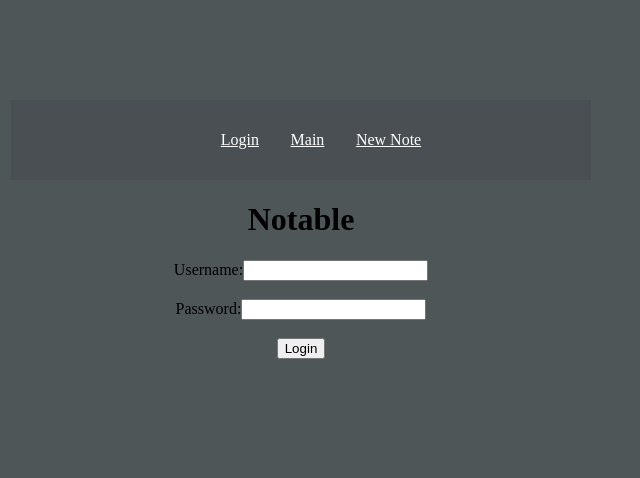
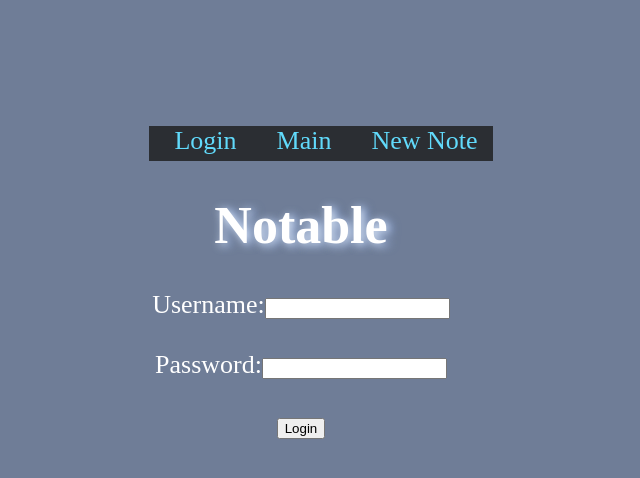
Before and after one commit to DistWeb2020/notable-0.1, a React (Create React App) app in the folder notable-fe/notable-app/: page /login in a window 1280 px wide. Shown: the top 478 px of the page, without its empty margins (589-1229 px from the left). Built offline with nearby package versions, Linux system fonts and the light colour scheme.

Commit message:
quick add of styles unfinished

```diff
--- a/notable-fe/notable-app/src/App.js
+++ b/notable-fe/notable-app/src/App.js
@@ -12,8 +12,8 @@ function App() {
     <div className="App">
       <Nav />
       <Switch>
+        <Route path="/main" component={Main}/>
         <Route path="/login" component={Login} />
-        <Route path="/main" component={Main}/>
         <Route path="/newNote" component={NewNote} />
       </Switch>
 
--- a/notable-fe/notable-app/src/Components/Styles/App.css
+++ b/notable-fe/notable-app/src/Components/Styles/App.css
@@ -1,52 +1,74 @@
-.App {
-  text-align: center;
-}
-
-.App-logo {
-  height: 40vmin;
-  pointer-events: none;
-}
-
-@media (prefers-reduced-motion: no-preference) {
-  .App-logo {
-    animation: App-logo-spin infinite 20s linear;
-  }
-}
-
-.App-header {
-  background-color: #282c34;
-  min-height: 100vh;
+body {
+  background-color: #6f7d97;
   display: flex;
   flex-direction: column;
   align-items: center;
   justify-content: center;
   font-size: calc(10px + 2vmin);
   color: white;
+  padding-bottom: 10px;
 }
 
-.App-link {
-  color: #61dafb;
+h1 {
+  text-shadow: 3px 2px 10px aliceblue, 5px 2px 10px #4f70b4;
 }
 
-nav {
-  display: flex;
-  justify-content: space-around;
+.App {
+  text-align: center;
+}
+
+.App-nav-links {
+  color: #61dafb;
+  text-decoration: none;
+}
+
+.my-nav {
+  text-decoration: none;
+  text-align: center;
+  justify-content: center;
   align-items: center;
-  min-height: 10vh;
-  background-color: rgb(73, 79, 82);
-  color: white;
+  color: #61dafb;
+  list-style: none;
+  display: inline-flex;
+  padding: 0 15px 5px 25px;
+  margin:  0 5px 0 5px;
+  background-color: #2b2e33;
+  margin: 0;
 }
-.App-nav-links {
-  width: 40%;
-  display: flex;
-  justify-content: space-around;
-  list-style: none;
+
+nav.my-nav {
+  background-color: #2b2e33;
+  margin: 0;
+  padding: 0px;
+  margin: 0px;
+  width: 100vw;
+  height: 50px;
 }
-@keyframes App-logo-spin {
-  from {
-    transform: rotate(0deg);
-  }
-  to {
-    transform: rotate(360deg);
+
+button.home-button {
+  background-color: #4f70b4;
+  border: none;
+  color: #61dafb;
+  width: 300px;
+  height: 75px;
+  padding: 15px 32px;
+  text-align: center;
+  align-items: center;
+  justify-content: center;
+  text-decoration: none;
+  display: inline-block;
+  font-size: 16px;
+  margin: 30px;
+  margin-right: 30vw;
+  margin-left: 30vw;
+  cursor: pointer;
+  border-radius: 10px;
+  box-shadow: 0 8px 16px 0 rgba(12, 11, 11, 0.2), 0 6px 20px 0 rgba(41, 58, 95, 0.664);
+}
+
+@media only screen and (max-width: 700px) {
+  button.home-button {
+    margin-right: 10vw;
+    margin-left: 10vw;
   }
 }
--- a/notable-fe/notable-app/src/Components/Styles/login.css
+++ b/notable-fe/notable-app/src/Components/Styles/login.css
@@ -1,5 +1,5 @@
 body {
-    background-color: rgb(78, 86, 88);
+    background-color: #6f7d97;
 }
 
 .header {
--- a/notable-fe/notable-app/src/Components/login.js
+++ b/notable-fe/notable-app/src/Components/login.js
@@ -4,7 +4,7 @@ import './Styles/login.css';
 function Login() {
   return (
     <div>
-      <h1 class="header">Notable</h1>
+      <h1>Notable</h1>
       <div class="login">
           Username:
         <input class="username" />
--- a/notable-fe/notable-app/src/Components/nav.js
+++ b/notable-fe/notable-app/src/Components/nav.js
@@ -2,19 +2,16 @@ import React from 'react';
 import './Styles/App.css';
 import {Link} from 'react-router-dom';
 function Nav() {
-  const navStyle = {
-    color: 'white'
-  };
   return (
       <nav>
       <ul className="App-nav-links">
-          <Link style={navStyle} to="/login" >
+          <Link className="my-nav" to="/login" >
             <li>Login</li>
           </Link>
-          <Link style={navStyle} to="/main">
+          <Link className="my-nav" to="/main">
             <li>Main</li>
           </Link>
-          <Link style={navStyle} to="/newNote">
+          <Link className="my-nav" to="/newNote">
             <li>New Note</li>
           </Link>
         </ul>
```
Also changed, not shown: 1 other file (tests, documents, lock files or other folders).
